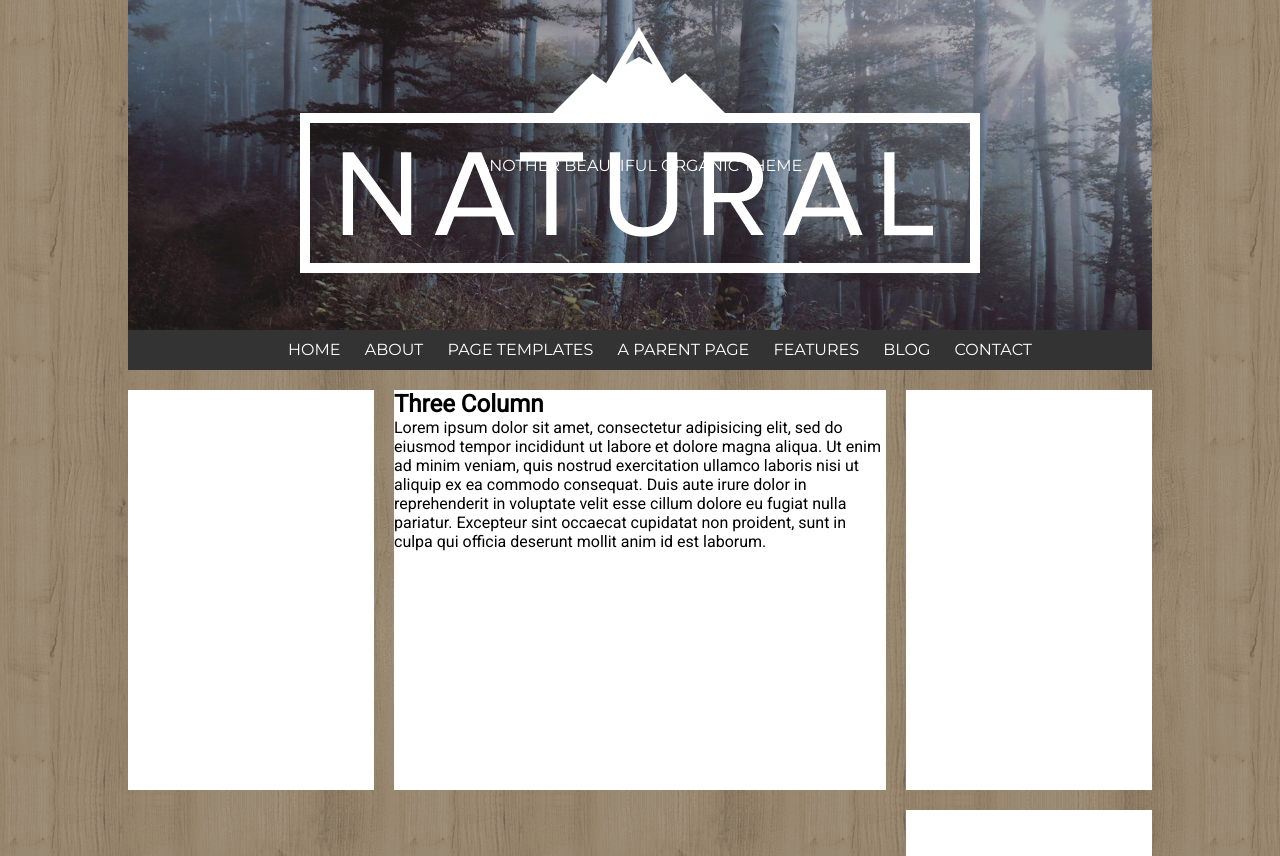
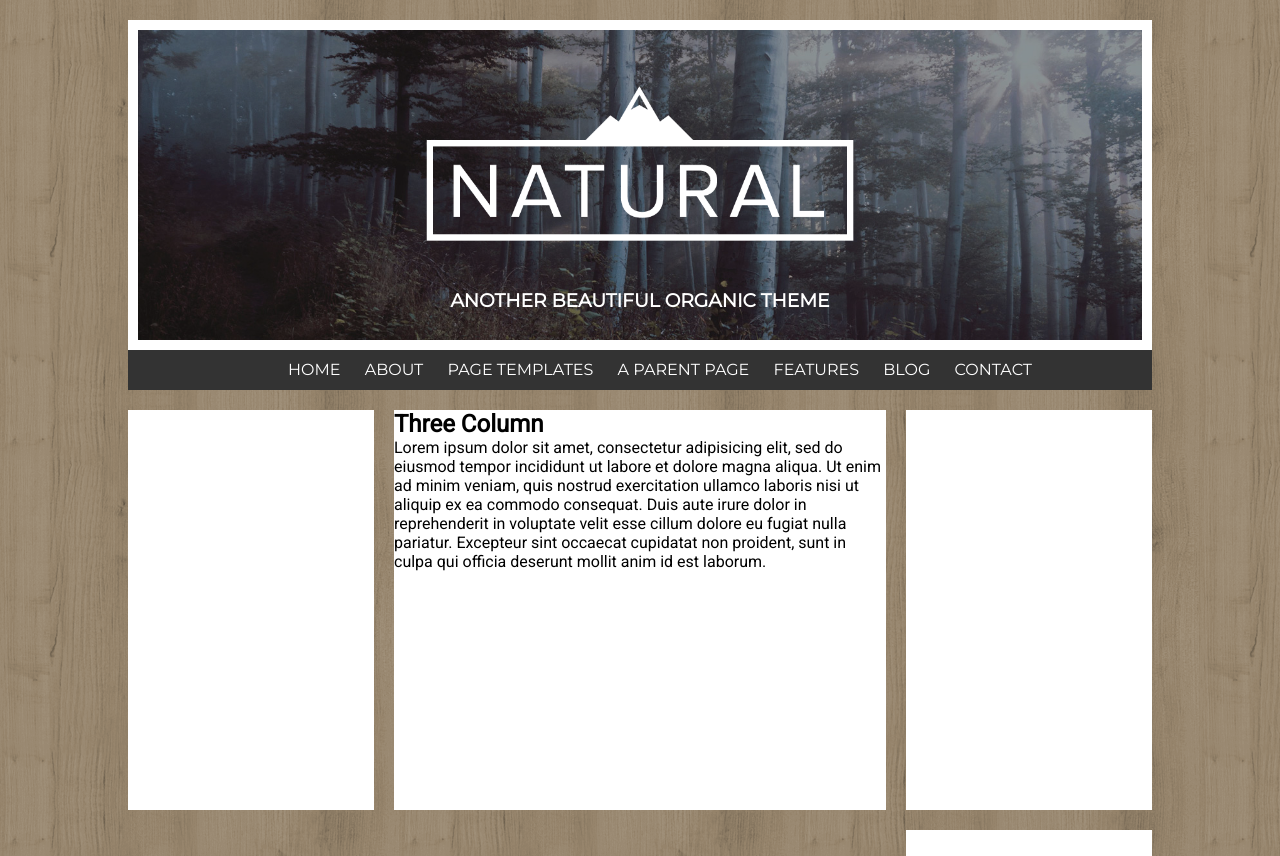
Before and after one commit to PaoloFrancesco-Marino/htmlcss-struttura-wp, a plain HTML site: page index.html in a window 1280 px wide. Shown: the top 856 px of the page. Drawn offline with Linux system fonts and the light colour scheme.

Commit message:
header + layover full

```diff
--- a/index.html
+++ b/index.html
@@ -13,10 +13,11 @@
       <!-- Header -->
       <header>
         <div class="box-img">
+          <div class="layover"></div>
           <div class="logo">
-            <img src="img/logo.png" alt="logo">
+            <img class="logo-img"src="img/logo.png" alt="logo">
+            <h3>ANOTHER BEAUTIFUL ORGANIC THEME</h3>
           </div>
-          <div class="testo">ANOTHER BEAUTIFUL ORGANIC THEME</div>
         </div>
 
         <!-- menu -->
--- a/styles/main.css
+++ b/styles/main.css
@@ -17,7 +17,9 @@ body {
 /* Sezione Header */
 header {
   font-family: 'Montserrat';
+  margin-top: 20px;
 }
+
 
 .box-img {
   position: relative;
@@ -25,26 +27,32 @@ header {
   background-position: center;
   height: 330px;
   background-image: url('../img/background-banner.jpeg');
+  border: 10px solid white;
+}
+
+.layover {
+  position: absolute;
+  top: 0;
+  left: 0;
+  width: 100%;
+  height: 100%;
+  background: rgba(0,0,0,.2)
 }
 
 .logo {
   position: absolute;
-  left: 50%;
+  width: 100%;
   top: 50%;
-  transform: translate(-50%, -50%);
-}
-
-.testo {
-  position: absolute;
-  left: 50%;
-  top: 50%;
-  transform: translate(-50%, -50%);
+  transform: translatey(-50%);
+  text-align: center;
   color: #fff;
 }
 
+.logo-img {
+  width: 50%;
+}
 
-
-
+/* menu */
 #menu {
   background: #333;
   height: 40px;
@@ -65,6 +73,7 @@ header {
   text-transform: uppercase;
   color: #fff;
   padding: 10px;
+
 }
 
 /* sezione content */
```
